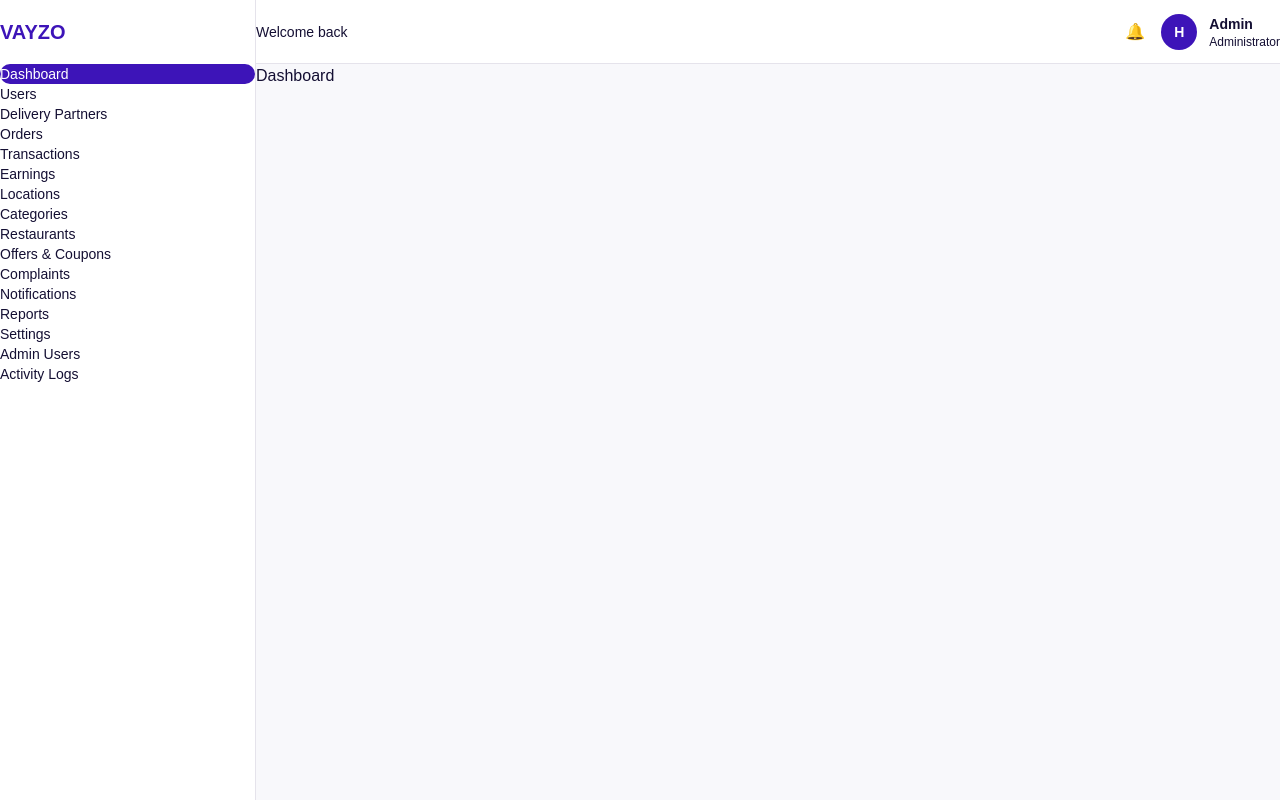
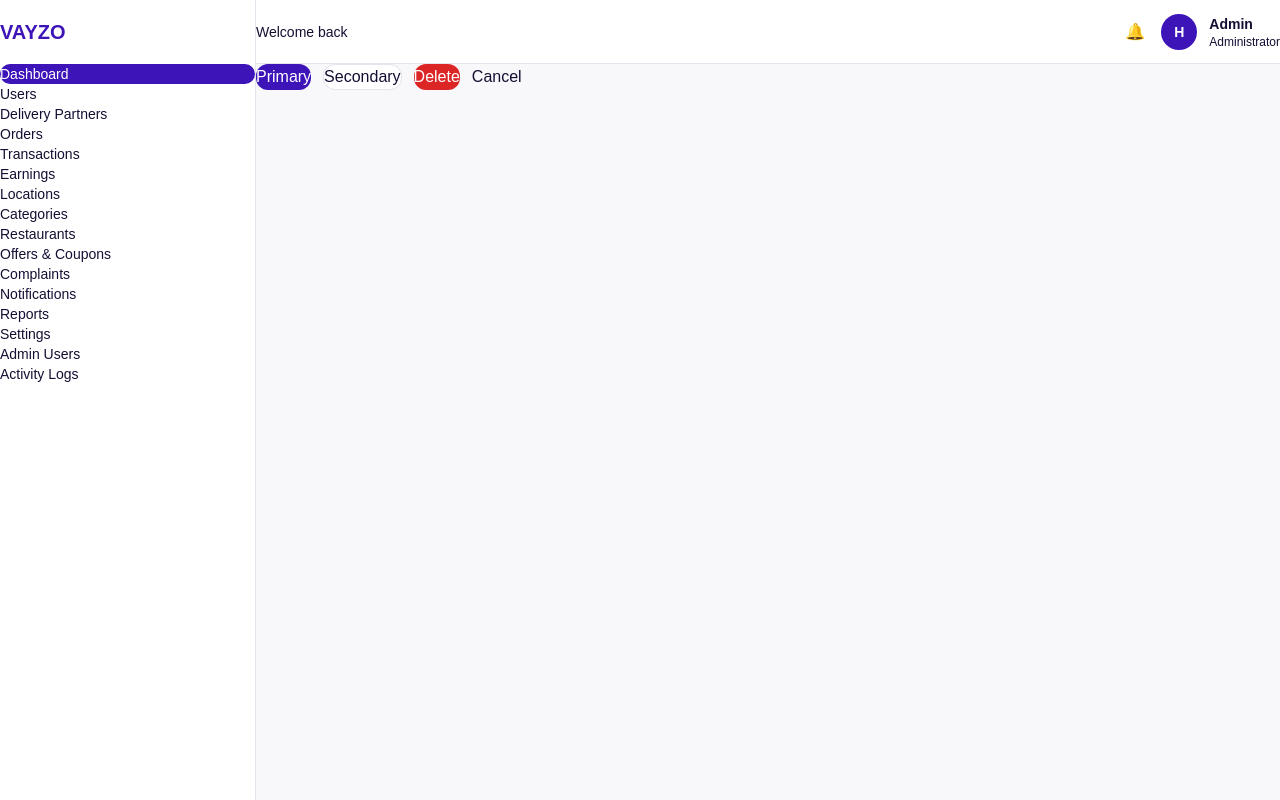
Before and after one commit to haripriyan-N/Vayzo_Project, a React (Vite) app: page /admin/dashboard in a window 1280 px wide. Built offline with nearby package versions, Linux system fonts and the light colour scheme.

Commit message:
learning time

```diff
--- a/src/App.jsx
+++ b/src/App.jsx
@@ -2,6 +2,7 @@ import { BrowserRouter, Routes, Route } from "react-router-dom";
 import Login from "./pages/Login";
 import ForgetPassword from "./pages/ForgetPassword";
 import AdminLayout from "./components/layout/AdminLayout";
+import Button from "./components/ui/button";
 function App() {
   return (
     <BrowserRouter>
@@ -10,7 +11,18 @@ function App() {
         <Route path="/forgetpassword" element={<ForgetPassword />} />
 
         <Route path="/admin" element={<AdminLayout />}>
-          <Route path="dashboard" element={<div>Dashboard</div>} />
+          <Route
+            path="dashboard"
+            element={
+              <div className="flex flex-wrap gap-3 p-6">
+                <Button>Primary</Button>
+                <Button variant="secondary">Secondary</Button>
+                <Button variant="danger">Delete</Button>
+                <Button variant="ghost">Cancel</Button>
+
+              </div>
+            }
+          />
         </Route>
       </Routes>
     </BrowserRouter>
--- a/src/components/layout/AdminLayout.jsx
+++ b/src/components/layout/AdminLayout.jsx
@@ -3,6 +3,7 @@ import { Outlet } from "react-router-dom";
 
 import Sidebar from "./Sidebar";
 import Header from "./Header";
+
 
 function AdminLayout() {
   const [isSidebarOpen, setIsSidebarOpen] = useState(false);
--- a/src/components/layout/Sidebar.jsx
+++ b/src/components/layout/Sidebar.jsx
@@ -1,4 +1,4 @@
-import { NavLink } from "react-router-dom";
+import { NavLink } from "react-router-dom"; //React Router gives an component insead of anchor tag . a=refresh the whole page but Navlink= Navigating the routing system doesn't reload the whole page.
 import { navigationItems } from "../../constants/navigation";
 
 function Sidebar({ isOpen, onClose }) {
--- /dev/null
+++ b/src/components/ui/button.jsx
@@ -0,0 +1,45 @@
+function Button({
+  children,
+  variant = "primary",
+  size = "md",
+  type = "button",
+  disabled = false,
+  onClick,
+  className = "",
+}) {
+  const baseStyles =
+    "inline-flex items-center justify-center rounded-lg font-medium transition-colors focus:outline-none focus:ring-2 focus:ring-primary/30 disabled:cursor-not-allowed disabled:opacity-50";
+
+  const variants = {
+    primary: "bg-primary text-white hover:bg-primary-hover",
+
+    secondary:
+      "border border-border bg-surface text-foreground hover:bg-primary-light",
+
+    danger: "bg-danger text-white hover:bg-danger/90",
+
+    ghost:
+      "bg-transparent text-muted hover:bg-primary-light hover:text-primary",
+  };
+
+  const sizes = {
+    sm: "px-3 py-2 text-sm",
+    md: "px-4 py-2.5 text-sm",
+    lg: "px-5 py-3 text-base",
+  };
+
+  return (
+    <button
+      type={type}
+      disabled={disabled}
+      onClick={onClick}
+      className={[baseStyles, variants[variant], sizes[size], className].join(
+        " ",
+      )}
+    >
+      {children}
+    </button>
+  );
+}
+
+export default Button;
--- /dev/null
+++ b/src/components/ui/input.jsx
@@ -0,0 +1,33 @@
+function Input({ label, error, id, className = "", ...props }) {
+  return (
+    <div className="w-full">
+      {label && (
+        <label
+          htmlFor={id}
+          className="mb-1.5 block text-sm font-medium text-foreground"
+        >
+          {label}
+        </label>
+      )}
+
+      <input
+        id={id}
+        className={[
+          "w-full rounded-lg border bg-surface px-3.5 py-2.5",
+          "text-sm text-foreground outline-none",
+          "placeholder:text-subtle",
+          "transition-colors",
+          error
+            ? "border-danger focus:border-danger"
+            : "border-border focus:border-primary",
+          className,
+        ].join(" ")}
+        {...props}
+      />
+
+      {error && <p className="mt-1.5 text-xs text-danger">{error}</p>}
+    </div>
+  );
+}
+
+export default Input;
--- a/src/styles/global.css
+++ b/src/styles/global.css
@@ -2,24 +2,25 @@
 @import "tailwindcss";
 
 @theme {
-  --color-primary: var(--color-primary);
-  --color-primary-hover: var(--color-primary-hover);
-  --color-primary-light: var(--color-primary-light);
+  --color-primary: var(--vayzo-primary);
+  --color-primary-hover: var(--vayzo-primary-hover);
+  --color-primary-light: var(--vayzo-primary-light);
 
-  --color-background: var(--color-background);
-  --color-surface: var(--color-surface);
+  --color-background: var(--vayzo-background);
+  --color-surface: var(--vayzo-surface);
 
-  --color-text-primary: var(--color-text-primary);
-  --color-text-secondary: var(--color-text-secondary);
-  --color-text-muted: var(--color-text-muted);
+  --color-foreground: var(--vayzo-text-primary);
+  --color-muted: var(--vayzo-text-secondary);
+  --color-subtle: var(--vayzo-text-muted);
 
-  --color-border: var(--color-border);
+  --color-border: var(--vayzo-border);
 
-  --color-success: var(--color-success);
-  --color-warning: var(--color-warning);
-  --color-danger: var(--color-danger);
-  --color-info: var(--color-info);
+  --color-success: var(--vayzo-success);
+  --color-warning: var(--vayzo-warning);
+  --color-danger: var(--vayzo-danger);
+  --color-info: var(--vayzo-info);
 }
+
 * {
   margin: 0;
   padding: 0;
```
Also changed, not shown: src/styles/variables.css (line endings or trailing spaces).
